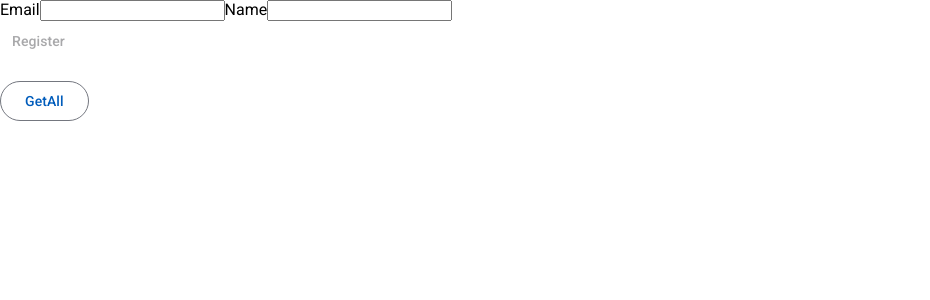
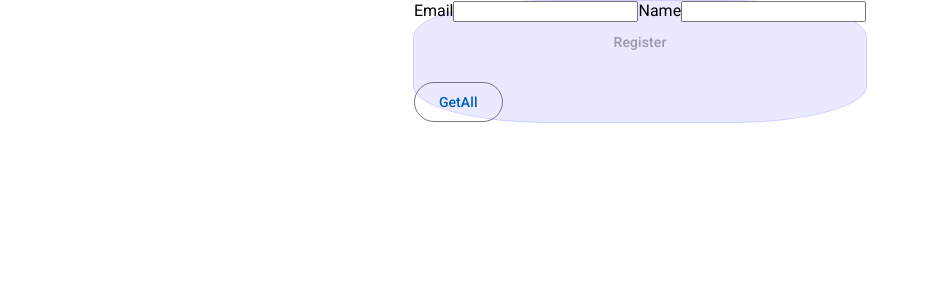
Before and after one commit to AmirProm/projekt-class, an Angular app in the folder client/: page / in a window 1280 px wide. Shown: the top 300 px of the page, without its empty margins (0-930 px from the left). Built offline with nearby package versions, Linux system fonts and the light colour scheme.

Commit message:
Component Scc Edaite

```diff
--- a/client/src/app/app.component.css
+++ b/client/src/app/app.component.css
@@ -1,4 +1,4 @@
-/* section {
+ section {
     display: flex;
     justify-content: center;
 }
@@ -19,7 +19,6 @@
 }
 
 
-/* get all member */
 
 .container {
     display: flex;
@@ -92,5 +91,5 @@
                 }
             }
         }
-    } */
+    }
 }
```
